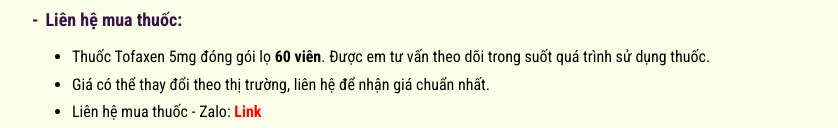
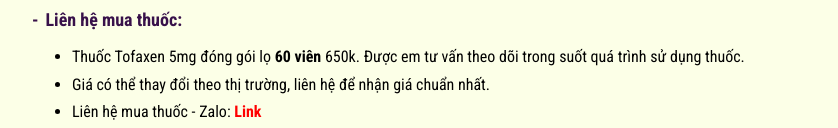
Before and after one commit to tnymu96/tofaxen, a plain HTML site: page index.html in a window 1280 px wide. Shown: the part 1724-1852 px from the top of the page, without its empty margins (208-1046 px from the left). Drawn offline with Linux system fonts and the light colour scheme.

Commit message:
Update index.html

```diff
--- a/index.html
+++ b/index.html
@@ -126,7 +126,7 @@ Sau <b>45 ngày</b> sử dụng với liều 4 viên/ngày:<br>
 			<p class="sub-content">
 
 				<ul>
-					<li>Thuốc Tofaxen 5mg đóng gói lọ <b>60 viên</b>. Được em tư vấn theo dõi trong suốt quá trình sử dụng thuốc.</li>
+					<li>Thuốc Tofaxen 5mg đóng gói lọ <b>60 viên</b> 650k. Được em tư vấn theo dõi trong suốt quá trình sử dụng thuốc.</li>
 					<li>Giá có thể thay đổi theo thị trường, liên hệ để nhận giá chuẩn nhất.</li>
 					<li>Liên hệ mua thuốc - Zalo: <a href="https://zalo.me/tnymu96" target="_blank" style="color: red; font-weight: bold; text-decoration: none;">Link</a></li>
 					<li>Nhóm cộng đồng để trao đổi, chia sẻ kinh nghiệm dùng thuốc tại <a href="https://zalo.me/g/znmpyy737" target="_blank" style="color: red; font-weight: bold; text-decoration: none;">ĐÂY</a></li>
```
